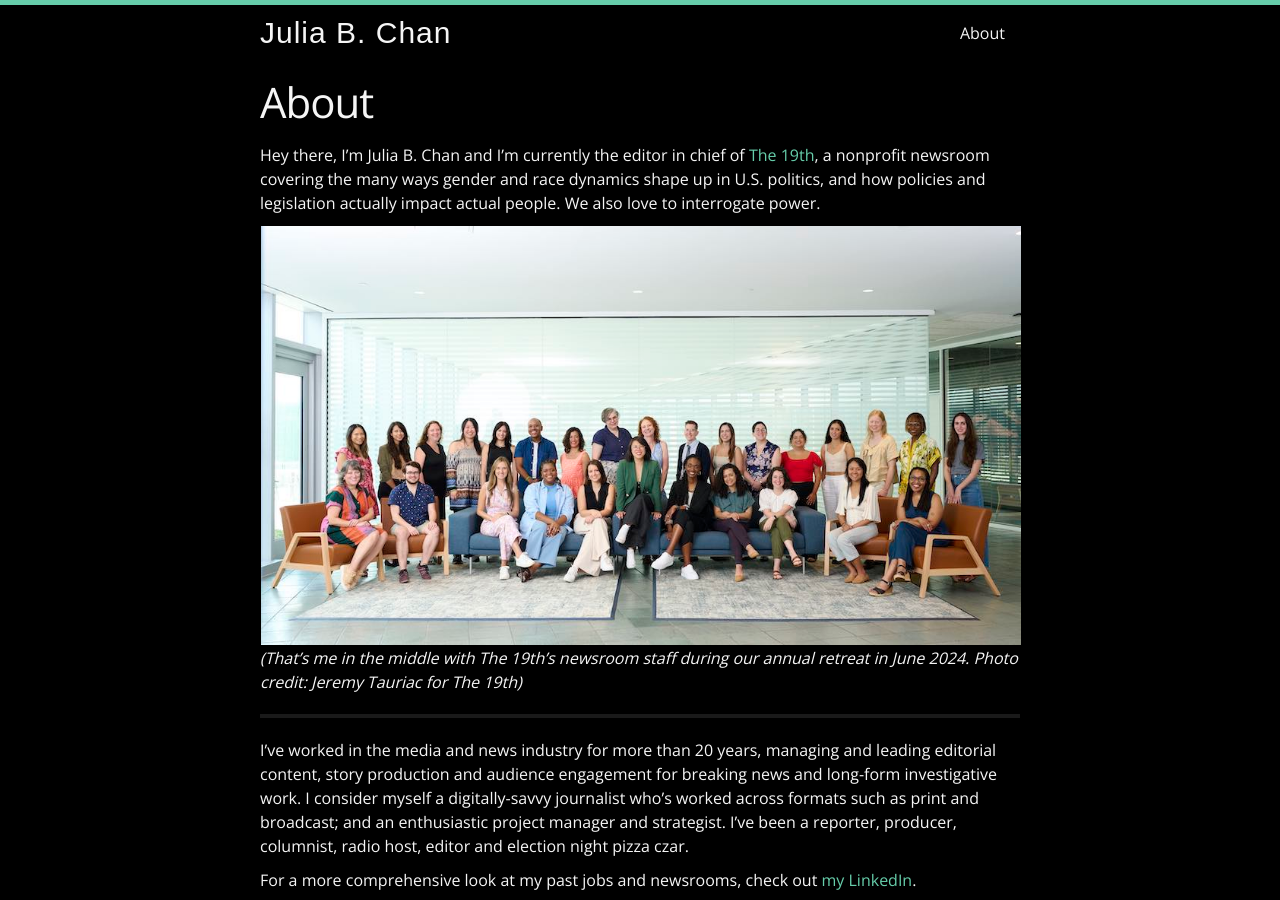
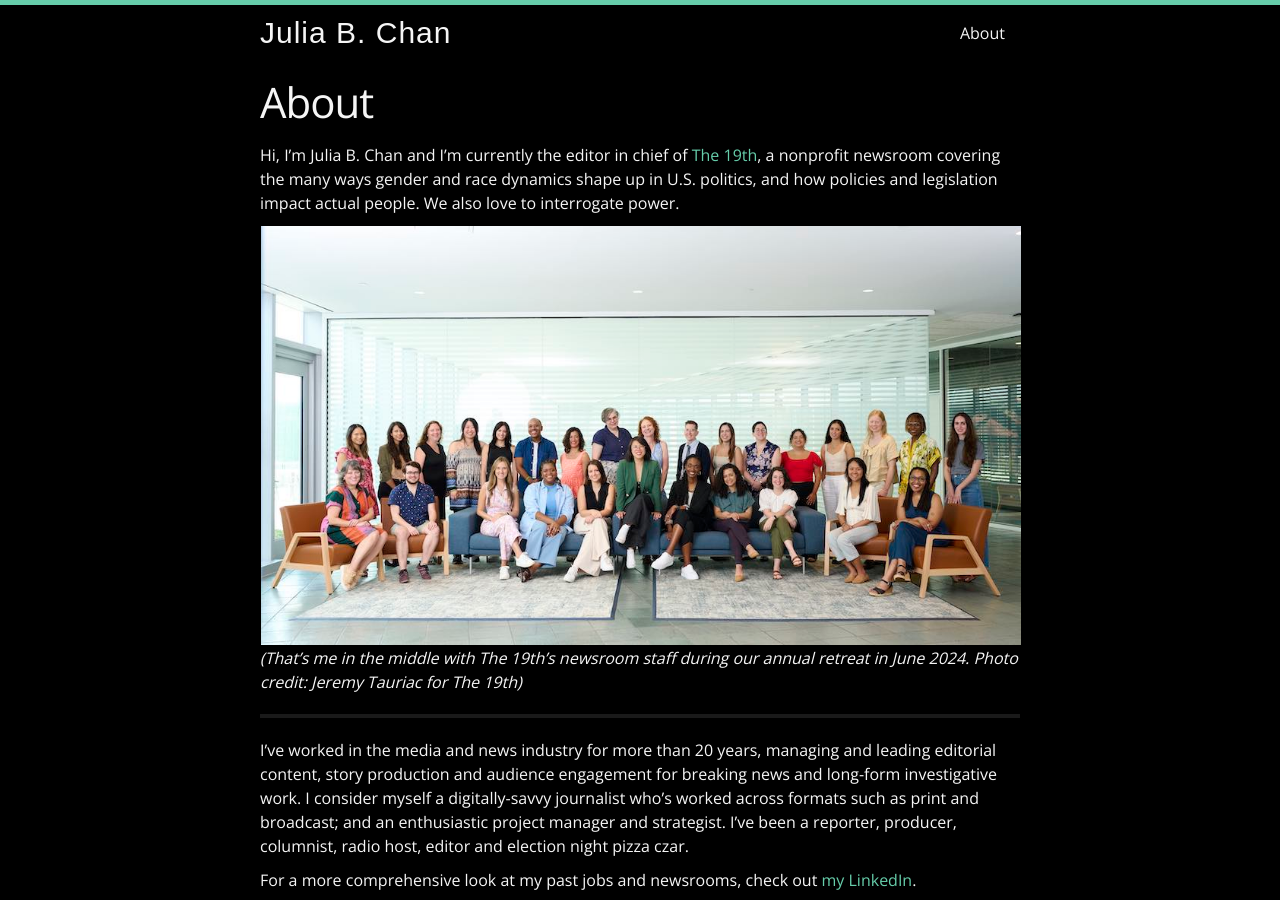
Before and after one commit to juliachanb/juliachanb.github.io, a Jekyll site: the page built from pages/about.md, in a window 1280 px wide and 900 px high. Built offline with Jekyll 4.4.1, drawn with Linux system fonts in a browser that asks for light colours; nearby versions of some CDN libraries; some web fonts are replaced.

Commit message:
slight copy tweaks

```diff
--- a/pages/about.md
+++ b/pages/about.md
@@ -4,7 +4,7 @@ title: About
 permalink: /about/
 published: true
 ---
-Hey there, I’m Julia B. Chan and I'm currently the editor in chief of [The 19th](https://19thnews.org/), a nonprofit newsroom covering the many ways gender and race dynamics shape up in U.S. politics, and how policies and legislation actually impact actual people. We also love to interrogate power.
+Hi, I’m Julia B. Chan and I'm currently the editor in chief of [The 19th](https://19thnews.org/), a nonprofit newsroom covering the many ways gender and race dynamics shape up in U.S. politics, and how policies and legislation impact actual people. We also love to interrogate power.
 
 ![Julia B. Chan poses with The 19th’s newsroom staff during the 19th’s annual retreat, in New Orleans, in June 2024. Photo by Jeremy Tauriac for The 19th]({{site.baseurl}}/pages/JuliaBChan_06_1000px.JPG)
 _(That's me in the middle with The 19th's newsroom staff during our annual retreat in June 2024. Photo credit: Jeremy Tauriac for The 19th)_
```
